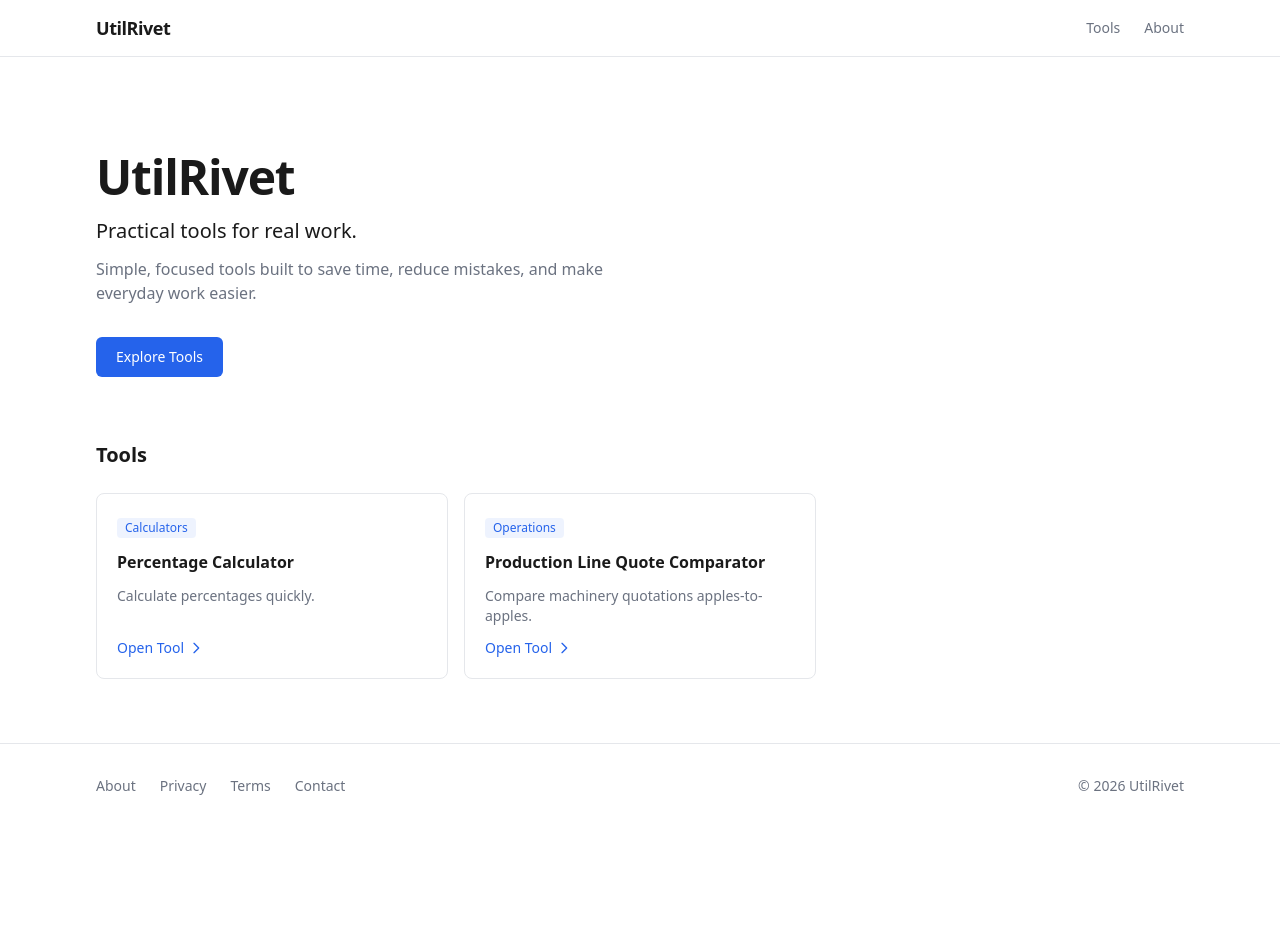
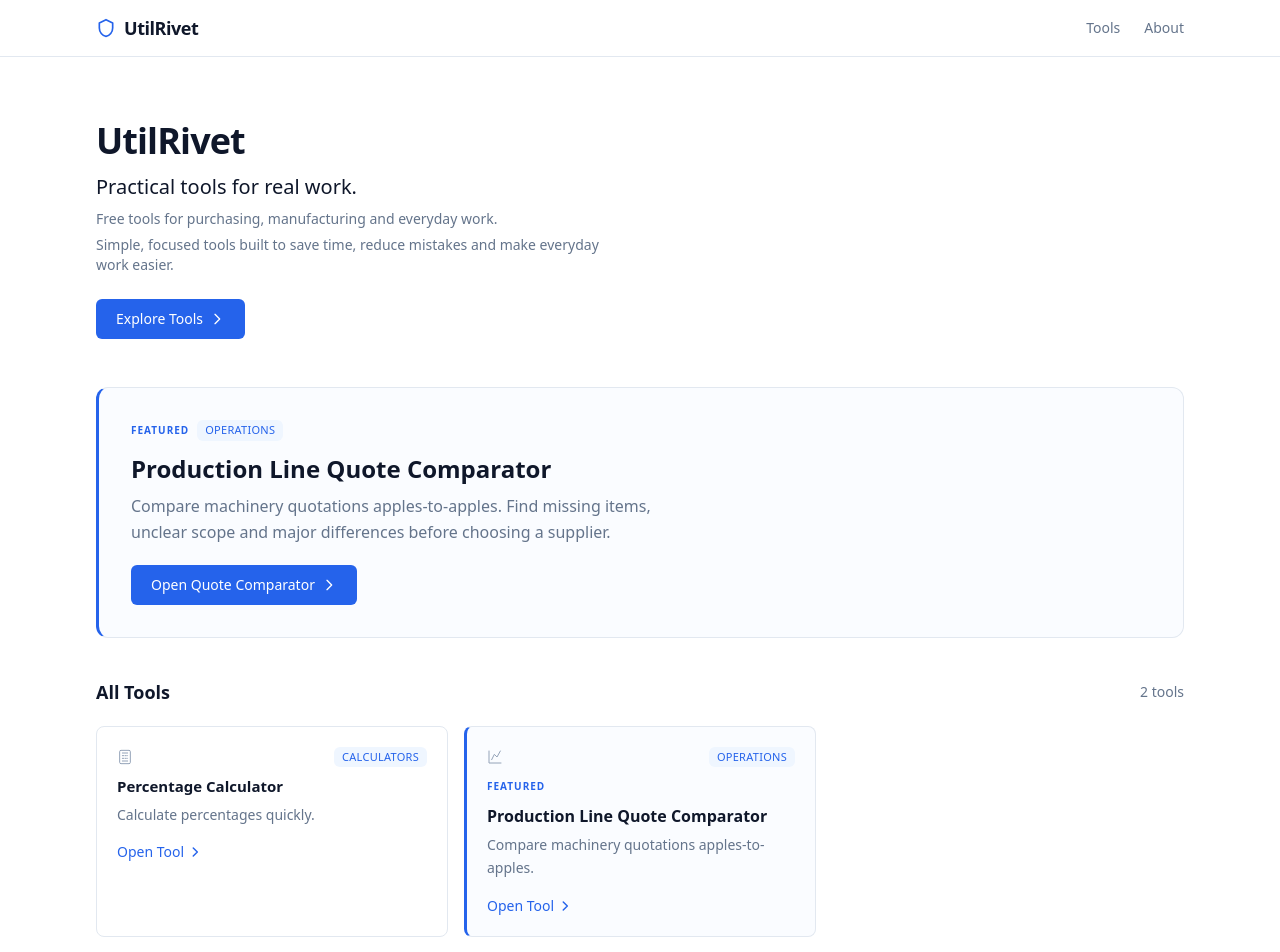
Before and after one commit to duchenliang363-sketch/utilrivet, a Next.js app: page / in a window 1280 px wide. Shown: the top 952 px of the page. Before the commit the page ends 828 px from the top, so only its background shows below. Built offline with nearby package versions, Linux system fonts and the light colour scheme.

Commit message:
Polish UtilRivet V1.1 visual design

```diff
--- a/app/globals.css
+++ b/app/globals.css
@@ -1,13 +1,40 @@
 @import "tailwindcss";
 
 @theme inline {
+  /* Base */
   --color-background: #ffffff;
-  --color-foreground: #1a1a1a;
+  --color-foreground: #0f172a;
+
+  /* Grays */
+  --color-gray-50: #f8fafc;
+  --color-gray-100: #f1f5f9;
+  --color-gray-200: #e2e8f0;
+  --color-gray-300: #cbd5e1;
+  --color-gray-400: #94a3b8;
+  --color-gray-500: #64748b;
+  --color-gray-600: #475569;
+  --color-gray-700: #334155;
+  --color-gray-800: #1e293b;
+  --color-gray-900: #0f172a;
+
+  /* Brand */
   --color-primary: #2563eb;
   --color-primary-hover: #1d4ed8;
-  --color-muted: #6b7280;
-  --color-border: #e5e7eb;
-  --color-surface: #f9fafb;
+  --color-primary-50: #eff6ff;
+  --color-primary-100: #dbeafe;
+
+  /* Semantic aliases */
+  --color-muted: #64748b;
+  --color-border: #e2e8f0;
+  --color-border-strong: #cbd5e1;
+  --color-surface: #f8fafc;
+  --color-surface-hover: #f1f5f9;
+
+  /* Featured */
+  --color-accent: #2563eb;
+  --color-accent-bg: #eff6ff;
+
+  /* Font */
   --font-sans: ui-sans-serif, system-ui, -apple-system, BlinkMacSystemFont, "Segoe UI", Roboto, "Helvetica Neue", Arial, sans-serif;
 }
 
@@ -15,4 +42,16 @@ body {
   background: var(--color-background);
   color: var(--color-foreground);
   font-family: var(--font-sans);
+  -webkit-font-smoothing: antialiased;
+  -moz-osx-font-smoothing: grayscale;
 }
+
+/* Subtle card hover lift */
+.card-hover {
+  transition: border-color 0.15s ease, box-shadow 0.15s ease, transform 0.15s ease;
+}
+.card-hover:hover {
+  border-color: var(--color-border-strong);
+  box-shadow: 0 1px 3px 0 rgb(0 0 0 / 0.04), 0 1px 2px -1px rgb(0 0 0 / 0.04);
+  transform: translateY(-1px);
+}
--- a/app/page.tsx
+++ b/app/page.tsx
@@ -5,37 +5,80 @@ import ToolCard from "@/components/ToolCard";
 
 export default function HomePage() {
   const activeTools = getActiveTools();
+  const featuredTool = activeTools.find((t) => t.featured);
 
   return (
     <main>
       {/* Hero */}
-      <section className="mx-auto max-w-6xl px-4 sm:px-6 lg:px-8 pt-16 pb-12 sm:pt-24 sm:pb-16">
+      <section className="mx-auto max-w-6xl px-4 sm:px-6 lg:px-8 pt-12 pb-10 sm:pt-16 sm:pb-12">
         <div className="max-w-2xl">
-          <h1 className="text-3xl sm:text-4xl lg:text-5xl font-bold tracking-tight text-foreground">
+          <h1 className="text-3xl sm:text-4xl font-bold tracking-tight text-foreground">
             {siteConfig.name}
           </h1>
-          <p className="mt-4 text-lg sm:text-xl font-medium text-foreground">
+          <p className="mt-3 text-lg sm:text-xl font-medium text-foreground">
             {siteConfig.slogan}
           </p>
-          <p className="mt-3 text-sm sm:text-base text-muted max-w-lg">
-            {siteConfig.description}
+          <p className="mt-2 text-sm text-muted">
+            Free tools for purchasing, manufacturing and everyday work.
           </p>
-          <div className="mt-8">
+          <p className="mt-1.5 text-sm text-muted max-w-lg">
+            Simple, focused tools built to save time, reduce mistakes and make everyday work easier.
+          </p>
+          <div className="mt-6">
             <Link
               href="/tools"
               className="inline-flex items-center rounded-md bg-primary px-5 py-2.5 text-sm font-medium text-white hover:bg-primary-hover transition-colors"
             >
               Explore Tools
+              <svg className="ml-1.5 h-4 w-4" fill="none" viewBox="0 0 24 24" stroke="currentColor" strokeWidth={2}>
+                <path strokeLinecap="round" strokeLinejoin="round" d="M9 5l7 7-7 7" />
+              </svg>
             </Link>
           </div>
         </div>
       </section>
 
-      {/* Tools */}
+      {/* Featured Tool */}
+      {featuredTool && (
+        <section className="mx-auto max-w-6xl px-4 sm:px-6 lg:px-8 pb-10">
+          <div className="rounded-xl border border-l-[3px] border-l-primary border-border bg-accent-bg/30 p-6 sm:p-8">
+            <div className="flex items-center gap-2 mb-3">
+              <span className="text-[10px] font-semibold tracking-widest text-primary uppercase">
+                Featured
+              </span>
+              <span className="text-[11px] font-medium text-primary bg-primary-50 px-2 py-0.5 rounded-md tracking-wide uppercase">
+                {featuredTool.category}
+              </span>
+            </div>
+            <h2 className="text-xl sm:text-2xl font-bold text-foreground">
+              {featuredTool.name}
+            </h2>
+            <p className="mt-2 text-sm sm:text-base text-muted max-w-xl leading-relaxed">
+              {featuredTool.description} Find missing items, unclear scope and major differences before choosing a supplier.
+            </p>
+            <div className="mt-5">
+              <Link
+                href={`/tools/${featuredTool.slug}`}
+                className="inline-flex items-center rounded-md bg-primary px-5 py-2.5 text-sm font-medium text-white hover:bg-primary-hover transition-colors"
+              >
+                Open Quote Comparator
+                <svg className="ml-1.5 h-4 w-4" fill="none" viewBox="0 0 24 24" stroke="currentColor" strokeWidth={2}>
+                  <path strokeLinecap="round" strokeLinejoin="round" d="M9 5l7 7-7 7" />
+                </svg>
+              </Link>
+            </div>
+          </div>
+        </section>
+      )}
+
+      {/* All Tools */}
       <section className="mx-auto max-w-6xl px-4 sm:px-6 lg:px-8 pb-16">
-        <h2 className="text-xl font-semibold text-foreground">Tools</h2>
+        <div className="flex items-center justify-between">
+          <h2 className="text-lg font-semibold text-foreground">All Tools</h2>
+          <span className="text-sm text-muted">{activeTools.length} tool{activeTools.length !== 1 ? "s" : ""}</span>
+        </div>
         {activeTools.length > 0 ? (
-          <div className="mt-6 grid gap-4 sm:grid-cols-2 lg:grid-cols-3">
+          <div className="mt-5 grid gap-4 sm:grid-cols-2 lg:grid-cols-3">
             {activeTools.map((tool) => (
               <ToolCard key={tool.slug} tool={tool} />
             ))}
--- a/app/tools/page.tsx
+++ b/app/tools/page.tsx
@@ -11,10 +11,10 @@ export default function ToolsPage() {
   const activeTools = getActiveTools();
 
   return (
-    <main className="mx-auto max-w-6xl px-4 sm:px-6 lg:px-8 py-10">
-      <h1 className="text-2xl sm:text-3xl font-bold text-foreground">Tools</h1>
+    <main className="mx-auto max-w-6xl px-4 sm:px-6 lg:px-8 py-8 sm:py-12">
+      <h1 className="text-2xl sm:text-3xl font-bold tracking-tight text-foreground">Tools</h1>
       <p className="mt-2 text-sm text-muted">
-        Practical tools for everyday work.
+        Practical tools for purchasing, manufacturing and everyday work.
       </p>
 
       {activeTools.length > 0 ? (
--- a/components/Footer.tsx
+++ b/components/Footer.tsx
@@ -8,7 +8,17 @@ export default function Footer() {
     <footer className="border-t border-border mt-auto">
       <div className="mx-auto max-w-6xl px-4 sm:px-6 lg:px-8 py-8">
         <div className="flex flex-col sm:flex-row sm:items-center sm:justify-between gap-4">
-          <nav className="flex flex-wrap gap-x-6 gap-y-2">
+          <div className="flex flex-col sm:flex-row sm:items-center gap-3">
+            <Link href="/" className="flex items-center gap-1.5 text-sm font-semibold text-foreground">
+              <svg className="h-4 w-4 text-primary" fill="none" viewBox="0 0 24 24" stroke="currentColor" strokeWidth={2}>
+                <path strokeLinecap="round" strokeLinejoin="round" d="M12 2l8 4v6c0 5-3.5 9.5-8 10-4.5-.5-8-5-8-10V6l8-4z" />
+              </svg>
+              {siteConfig.name}
+            </Link>
+            <span className="hidden sm:inline text-gray-300">|</span>
+            <p className="text-xs text-muted">Practical tools for real work.</p>
+          </div>
+          <nav className="flex flex-wrap gap-x-5 gap-y-2">
             <Link href="/about" className="text-sm text-muted hover:text-foreground transition-colors">
               About
             </Link>
@@ -22,8 +32,10 @@ export default function Footer() {
               Contact
             </Link>
           </nav>
-          <p className="text-sm text-muted">
-            &copy; {year} {siteConfig.name}
+        </div>
+        <div className="mt-6 pt-4 border-t border-border">
+          <p className="text-xs text-muted">
+            &copy; {year} {siteConfig.name}. All rights reserved.
           </p>
         </div>
       </div>
--- a/components/Header.tsx
+++ b/components/Header.tsx
@@ -13,8 +13,11 @@ export default function Header() {
         <div className="flex h-14 items-center justify-between">
           <Link
             href="/"
-            className="text-lg font-semibold tracking-tight text-foreground"
+            className="flex items-center gap-2 text-lg font-semibold tracking-tight text-foreground"
           >
+            <svg className="h-5 w-5 text-primary" fill="none" viewBox="0 0 24 24" stroke="currentColor" strokeWidth={2}>
+              <path strokeLinecap="round" strokeLinejoin="round" d="M12 2l8 4v6c0 5-3.5 9.5-8 10-4.5-.5-8-5-8-10V6l8-4z" />
+            </svg>
             {siteConfig.name}
           </Link>
 
--- a/components/ToolCard.tsx
+++ b/components/ToolCard.tsx
@@ -1,25 +1,110 @@
 import Link from "next/link";
 import type { Tool } from "@/lib/tools";
 
+// Simple linear icons per category
+function CategoryIcon({ category }: { category: string }) {
+  const props = {
+    className: "h-4 w-4 text-gray-400",
+    fill: "none",
+    viewBox: "0 0 24 24",
+    stroke: "currentColor",
+    strokeWidth: 1.5,
+  };
+
+  switch (category) {
+    case "Calculators":
+      return (
+        <svg {...props}>
+          <rect x="4" y="2" width="16" height="20" rx="2" />
+          <path d="M8 6h8M8 10h2M12 10h2M16 10h0M8 14h2M12 14h2M16 14h0M8 18h8" strokeLinecap="round" />
+        </svg>
+      );
+    case "Operations":
+      return (
+        <svg {...props}>
+          <path d="M3 3v18h18" strokeLinecap="round" strokeLinejoin="round" />
+          <path d="M7 16l4-8 4 4 5-9" strokeLinecap="round" strokeLinejoin="round" />
+        </svg>
+      );
+    case "Estimators":
+      return (
+        <svg {...props}>
+          <path d="M9 5H7a2 2 0 00-2 2v12a2 2 0 002 2h10a2 2 0 002-2V7a2 2 0 00-2-2h-2" strokeLinecap="round" />
+          <rect x="9" y="3" width="6" height="4" rx="1" />
+          <path d="M9 12h6M9 16h4" strokeLinecap="round" />
+        </svg>
+      );
+    case "Compliance":
+      return (
+        <svg {...props}>
+          <path d="M9 12l2 2 4-4" strokeLinecap="round" strokeLinejoin="round" />
+          <path d="M12 2l8 4v6c0 5-3.5 9.5-8 10-4.5-.5-8-5-8-10V6l8-4z" strokeLinecap="round" strokeLinejoin="round" />
+        </svg>
+      );
+    case "Finance":
+      return (
+        <svg {...props}>
+          <path d="M12 2v20M17 5H9.5a3.5 3.5 0 000 7h5a3.5 3.5 0 010 7H6" strokeLinecap="round" strokeLinejoin="round" />
+        </svg>
+      );
+    case "Productivity":
+      return (
+        <svg {...props}>
+          <circle cx="12" cy="12" r="10" />
+          <path d="M12 6v6l4 2" strokeLinecap="round" />
+        </svg>
+      );
+    default:
+      return (
+        <svg {...props}>
+          <path d="M4 6h16M4 12h16M4 18h10" strokeLinecap="round" />
+        </svg>
+      );
+  }
+}
+
 export default function ToolCard({ tool }: { tool: Tool }) {
+  const isFeatured = tool.featured;
+
   return (
-    <div className="rounded-lg border border-border p-5 flex flex-col gap-3 hover:border-primary/40 transition-colors">
-      <div>
-        <span className="inline-block text-xs font-medium text-primary bg-primary/8 px-2 py-0.5 rounded">
+    <Link
+      href={`/tools/${tool.slug}`}
+      className={`card-hover block rounded-lg border p-5 ${
+        isFeatured
+          ? "border-l-[3px] border-l-primary border-t-border border-r-border border-b-border bg-accent-bg/30"
+          : "border-border bg-background"
+      }`}
+    >
+      {/* Top row: icon + category badge */}
+      <div className="flex items-center justify-between">
+        <CategoryIcon category={tool.category} />
+        <span className="inline-flex items-center text-[11px] font-medium text-primary bg-primary-50 px-2 py-0.5 rounded-md tracking-wide uppercase">
           {tool.category}
         </span>
       </div>
-      <h3 className="text-base font-semibold text-foreground">{tool.name}</h3>
-      <p className="text-sm text-muted flex-1">{tool.description}</p>
-      <Link
-        href={`/tools/${tool.slug}`}
-        className="inline-flex items-center text-sm font-medium text-primary hover:text-primary-hover transition-colors"
-      >
+
+      {/* Featured badge */}
+      {isFeatured && (
+        <span className="mt-3 inline-flex items-center text-[10px] font-semibold tracking-widest text-primary uppercase">
+          Featured
+        </span>
+      )}
+
+      {/* Title */}
+      <h3 className={`mt-2 font-semibold text-foreground ${isFeatured ? "text-base" : "text-[15px]"}`}>
+        {tool.name}
+      </h3>
+
+      {/* Description */}
+      <p className="mt-1.5 text-sm text-muted leading-relaxed">{tool.description}</p>
+
+      {/* CTA */}
+      <div className="mt-4 flex items-center text-sm font-medium text-primary">
         Open Tool
-        <svg className="ml-1 h-4 w-4" fill="none" viewBox="0 0 24 24" stroke="currentColor" strokeWidth={2}>
+        <svg className="ml-1 h-3.5 w-3.5" fill="none" viewBox="0 0 24 24" stroke="currentColor" strokeWidth={2.5}>
           <path strokeLinecap="round" strokeLinejoin="round" d="M9 5l7 7-7 7" />
         </svg>
-      </Link>
-    </div>
+      </div>
+    </Link>
   );
 }
--- a/components/ToolLayout.tsx
+++ b/components/ToolLayout.tsx
@@ -9,9 +9,9 @@ interface ToolLayoutProps {
 
 export default function ToolLayout({ name, subtitle, children, seoContent }: ToolLayoutProps) {
   return (
-    <main className="mx-auto max-w-3xl px-4 sm:px-6 lg:px-8 py-10">
-      <h1 className="text-2xl sm:text-3xl font-bold text-foreground">{name}</h1>
-      <p className="mt-2 text-sm sm:text-base text-muted">{subtitle}</p>
+    <main className="mx-auto max-w-3xl px-4 sm:px-6 lg:px-8 py-8 sm:py-12">
+      <h1 className="text-2xl sm:text-3xl font-bold tracking-tight text-foreground">{name}</h1>
+      <p className="mt-2 text-sm sm:text-base text-muted leading-relaxed">{subtitle}</p>
 
       <div className="mt-8">{children}</div>
 
--- a/lib/tools.ts
+++ b/lib/tools.ts
@@ -4,6 +4,7 @@ export interface Tool {
   description: string;
   category: string;
   status: "active" | "draft";
+  featured?: boolean;
 }
 
 export const tools: Tool[] = [
@@ -20,6 +21,7 @@ export const tools: Tool[] = [
     description: "Compare machinery quotations apples-to-apples.",
     category: "Operations",
     status: "active",
+    featured: true,
   },
 ];
 
```
